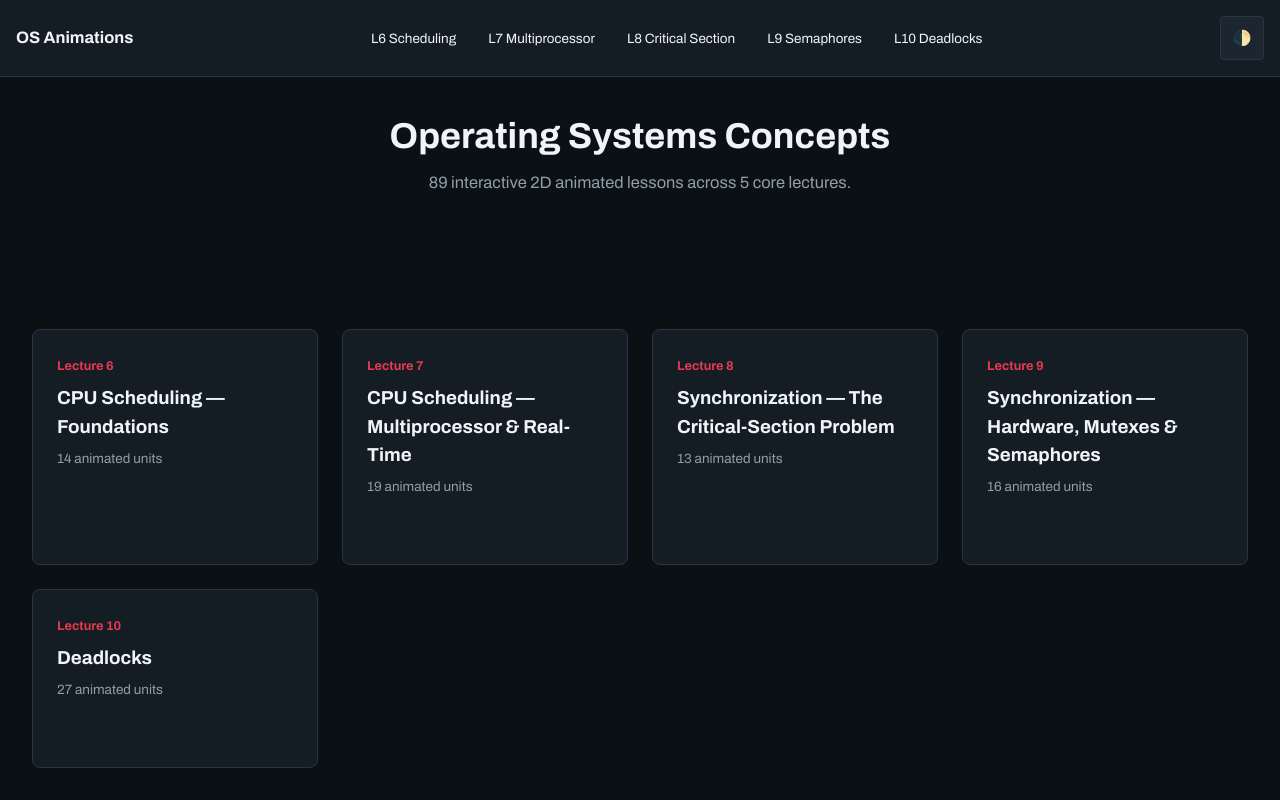
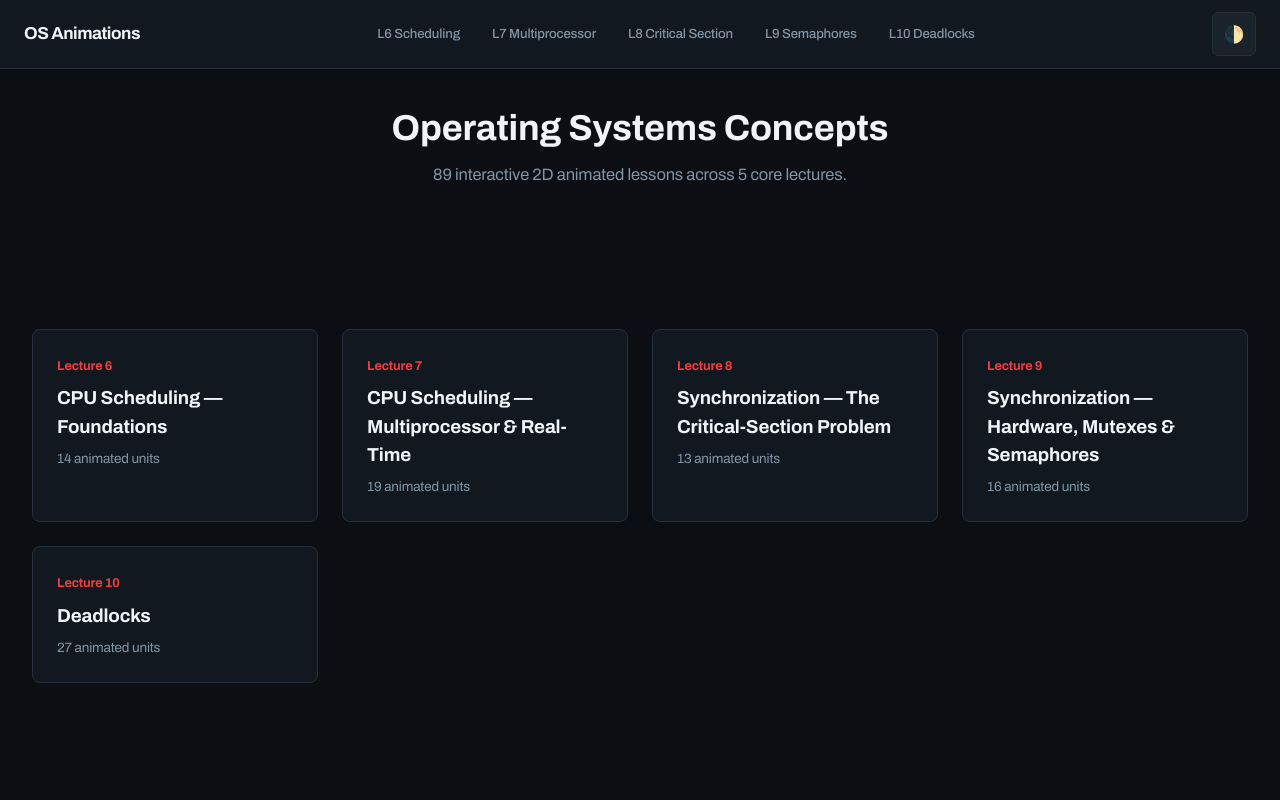
Before and after one commit to Nidan73/OS, a website built with Vite: page index.html in a window 1280 px wide. Both pictures are taken after a click on the button "Toggle light/dark theme". Built offline with nearby package versions, Linux system fonts and the light colour scheme.

Commit message:
style(tokens): elevate visual system and design taste per rewritten §5

```diff
--- a/src/styles/base.css
+++ b/src/styles/base.css
@@ -13,8 +13,10 @@ html, body {
   font-family: var(--font-ui);
   font-size: 15px;
   line-height: 1.5;
+  letter-spacing: -0.01em;
   overflow-x: hidden;
   -webkit-text-size-adjust: 100%;
+  -webkit-font-smoothing: antialiased;
 }
 
 a {
@@ -29,9 +31,14 @@ button {
   background: none;
   cursor: pointer;
   color: inherit;
+  transition: transform var(--dur-fast) var(--ease), background-color var(--dur-fast) var(--ease), border-color var(--dur-fast) var(--ease);
 }
 
-button:focus-visible, a:focus-visible, select:focus-visible {
+button:active {
+  transform: scale(0.98);
+}
+
+button:focus-visible, a:focus-visible, select:focus-visible, input:focus-visible {
   outline: 2px solid var(--accent);
   outline-offset: 2px;
 }
@@ -41,7 +48,7 @@ code, kbd, samp, pre {
   font-variant-numeric: tabular-nums;
 }
 
-/* Base layout container */
+/* Base Layout */
 #app {
   display: flex;
   flex-direction: column;
@@ -53,18 +60,20 @@ code, kbd, samp, pre {
   display: flex;
   align-items: center;
   justify-content: space-between;
-  padding: calc(var(--step) * 2);
+  padding: calc(var(--step) * 1.5) calc(var(--step) * 3);
   background: var(--surface);
   border-bottom: 1px solid var(--rule);
   position: sticky;
   top: 0;
   z-index: 50;
-  gap: var(--step);
+  gap: calc(var(--step) * 2);
+  box-shadow: 0 1px 3px rgba(0, 0, 0, 0.02);
 }
 
 .brand {
   font-weight: 700;
-  font-size: 1.1rem;
+  font-size: 1.15rem;
+  letter-spacing: -0.03em;
   display: flex;
   align-items: center;
   gap: var(--step);
@@ -75,19 +84,34 @@ code, kbd, samp, pre {
   gap: var(--step);
   list-style: none;
   overflow-x: auto;
+  padding: 2px 0;
+  scrollbar-width: none;
+}
+
+.chapter-links::-webkit-scrollbar {
+  display: none;
 }
 
 .chapter-link {
-  padding: var(--step) calc(var(--step) * 1.5);
-  border-radius: 4px;
-  font-size: 0.9rem;
+  padding: calc(var(--step) * 0.8) calc(var(--step) * 1.5);
+  border-radius: 6px;
+  font-size: 0.88rem;
+  font-weight: 500;
   white-space: nowrap;
+  color: var(--muted);
+  transition: color var(--dur-fast) var(--ease), background var(--dur-fast) var(--ease);
+}
+
+.chapter-link:hover {
+  color: var(--ink);
+  background: var(--surface-alt);
 }
 
 .chapter-link[aria-current="page"] {
   background: var(--surface-alt);
+  color: var(--ink);
   font-weight: 600;
-  border-bottom: 2px solid var(--accent);
+  box-shadow: inset 0 -2px 0 var(--accent);
 }
 
 .theme-toggle {
@@ -96,17 +120,22 @@ code, kbd, samp, pre {
   display: flex;
   align-items: center;
   justify-content: center;
-  border-radius: 4px;
+  border-radius: 6px;
   border: 1px solid var(--rule);
   background: var(--surface-alt);
+  font-size: 1.1rem;
+}
+
+.theme-toggle:hover {
+  border-color: var(--faint);
 }
 
 /* Responsive grid for unit page */
 .unit-layout {
   display: grid;
   flex: 1;
-  padding: calc(var(--step) * 2);
-  gap: calc(var(--step) * 2);
+  padding: calc(var(--step) * 3);
+  gap: calc(var(--step) * 3);
   max-width: 1440px;
   margin: 0 auto;
   width: 100%;
@@ -116,6 +145,7 @@ code, kbd, samp, pre {
 @media (min-width: 1100px) {
   .unit-layout {
     grid-template-columns: 280px 1fr 340px;
+    align-items: start;
   }
   .unit-sidebar-select {
     display: none;
@@ -126,6 +156,7 @@ code, kbd, samp, pre {
 @media (min-width: 760px) and (max-width: 1099px) {
   .unit-layout {
     grid-template-columns: 1fr 320px;
+    align-items: start;
   }
   .unit-sidebar-rail {
     display: none;
@@ -137,8 +168,8 @@ code, kbd, samp, pre {
   .unit-layout {
     grid-template-columns: 1fr;
     padding: var(--step);
-    gap: var(--step);
-    padding-bottom: 80px; /* space for sticky transport */
+    gap: calc(var(--step) * 2);
+    padding-bottom: 96px; /* space for sticky transport */
   }
   .unit-sidebar-rail {
     display: none;
@@ -150,8 +181,9 @@ code, kbd, samp, pre {
     right: 0;
     background: var(--surface);
     border-top: 1px solid var(--rule);
-    padding: var(--step);
+    padding: var(--step) calc(var(--step) * 2);
     z-index: 40;
+    box-shadow: 0 -4px 12px rgba(0, 0, 0, 0.05);
   }
 }
 
--- a/src/styles/tokens.css
+++ b/src/styles/tokens.css
@@ -1,18 +1,36 @@
 :root {
-  --ground: #EEF0F2;  --surface: #FFFFFF;  --surface-alt: #F5F7F8;
-  --ink: #0F1820;     --ink-2: #33424E;    --muted: #5D6E7B;  --faint: #93A2AD;
-  --rule: #D3DADE;
-  --accent: #C0182F;                    /* playhead, active step, focus */
-  --running: #0A6446;                   /* holding CPU / holding resource */
-  --waiting: #A56A05;                   /* ready but not running */
-  --blocked: #8B2C6F;                   /* blocked on I/O or a lock */
-  --idle:    #93A2AD;
-  --travel:  #1F6390;  --food: #A56A05;  --friends: #0A6446;
+  /* Surface & Base */
+  --ground: #F6F8FA;
+  --surface: #FFFFFF;
+  --surface-alt: #EEF2F6;
 
+  /* Typography Colors */
+  --ink: #090D12;
+  --ink-2: #2E3842;
+  --muted: #576574;
+  --faint: #8C9BA5;
+
+  /* Structural Dividers */
+  --rule: #D8E0E8;
+
+  /* Accent & State Colors */
+  --accent: #C92A2A;                    /* playhead, active step, focus */
+  --running: #087F5B;                   /* holding CPU / holding resource */
+  --waiting: #D97706;                   /* ready but not running */
+  --blocked: #A21CAF;                   /* blocked on I/O or a lock */
+  --idle:    #8C9BA5;
+  --travel:  #0284C7;
+  --food:    #D97706;
+  --friends: #087F5B;
+
+  /* Metrics & Motion */
   --step: 8px;                          /* all spacing is a multiple */
-  --dur-fast: .18s; --dur: .35s; --dur-slow: .7s;
-  --ease: cubic-bezier(.4, 0, .2, 1);
+  --dur-fast: .15s;
+  --dur: .3s;
+  --dur-slow: .6s;
+  --ease: cubic-bezier(.16, 1, .3, 1);
 
+  /* Typography Families */
   --font-ui: 'Archivo', -apple-system, BlinkMacSystemFont, "Segoe UI", Roboto, sans-serif;
   --font-prose: 'Source Serif 4', Georgia, serif;
   --font-mono: 'IBM Plex Mono', Menlo, Consolas, Monaco, monospace;
@@ -20,32 +38,58 @@
 
 @media (prefers-color-scheme: dark) {
   :root:not([data-theme="light"]) {
-    --ground: #0B1015;  --surface: #141C24;  --surface-alt: #1C2630;
-    --ink: #F0F4F8;     --ink-2: #D0DCE5;    --muted: #8E9FA9;  --faint: #546370;
-    --rule: #293642;
-    --accent: #E63950;
-    --running: #17B87E;
-    --waiting: #E09A1F;
-    --blocked: #CF4D9A;
-    --idle:    #546370;
-    --travel:  #388ECC;  --food: #E09A1F;  --friends: #17B87E;
+    --ground: #0B0F14;
+    --surface: #121820;
+    --surface-alt: #1A222C;
+
+    --ink: #F0F4F8;
+    --ink-2: #C5D1DC;
+    --muted: #8295A5;
+    --faint: #4B5966;
+
+    --rule: #24303D;
+
+    --accent: #F03E3E;
+    --running: #20C997;
+    --waiting: #F59E0B;
+    --blocked: #E879F9;
+    --idle:    #6C7D8C;
+    --travel:  #38BDF8;
+    --food:    #F59E0B;
+    --friends: #20C997;
+
     --step: 8px;
-    --dur-fast: .18s; --dur: .35s; --dur-slow: .7s;
-    --ease: cubic-bezier(.4, 0, .2, 1);
+    --dur-fast: .15s;
+    --dur: .3s;
+    --dur-slow: .6s;
+    --ease: cubic-bezier(.16, 1, .3, 1);
   }
 }
 
 :root[data-theme="dark"] {
-  --ground: #0B1015;  --surface: #141C24;  --surface-alt: #1C2630;
-  --ink: #F0F4F8;     --ink-2: #D0DCE5;    --muted: #8E9FA9;  --faint: #546370;
-  --rule: #293642;
-  --accent: #E63950;
-  --running: #17B87E;
-  --waiting: #E09A1F;
-  --blocked: #CF4D9A;
-  --idle:    #546370;
-  --travel:  #388ECC;  --food: #E09A1F;  --friends: #17B87E;
+  --ground: #0B0F14;
+  --surface: #121820;
+  --surface-alt: #1A222C;
+
+  --ink: #F0F4F8;
+  --ink-2: #C5D1DC;
+  --muted: #8295A5;
+  --faint: #4B5966;
+
+  --rule: #24303D;
+
+  --accent: #F03E3E;
+  --running: #20C997;
+  --waiting: #F59E0B;
+  --blocked: #E879F9;
+  --idle:    #6C7D8C;
+  --travel:  #38BDF8;
+  --food:    #F59E0B;
+  --friends: #20C997;
+
   --step: 8px;
-  --dur-fast: .18s; --dur: .35s; --dur-slow: .7s;
-  --ease: cubic-bezier(.4, 0, .2, 1);
+  --dur-fast: .15s;
+  --dur: .3s;
+  --dur-slow: .6s;
+  --ease: cubic-bezier(.16, 1, .3, 1);
 }
```
